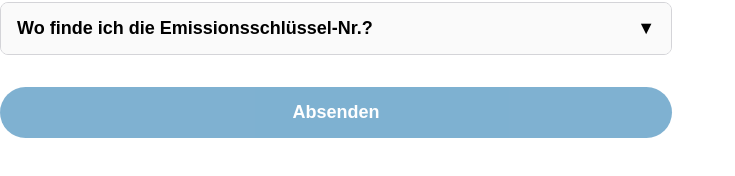
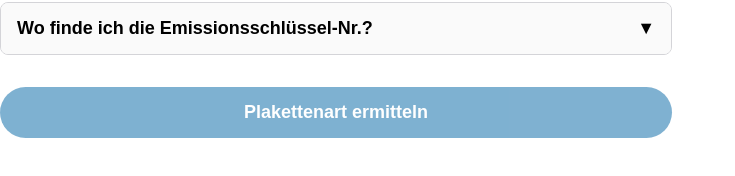
Before and after one commit to JahanzebKhan796/German-vehicle-emission-stickers, a Next.js app: page / in a window 1280 px wide. Shown: the part 310-486 px from the top of the page, without its empty margins (0-735 px from the left). Built offline with nearby package versions, Linux system fonts and the light colour scheme.

Commit message:
iframe changes 10

```diff
--- a/app/StickerForm.tsx
+++ b/app/StickerForm.tsx
@@ -500,7 +500,7 @@ export default function StickerForm({ rows }: { rows: string[][] }) {
             disabled={!allFieldsFilled}
             className="w-full py-3 rounded-full bg-[#0065a4] text-white font-semibold hover:bg-[#005a94] focus:ring-2 focus:ring-[#0065a4] focus:ring-offset-2 transition-colors disabled:opacity-50 disabled:cursor-not-allowed disabled:hover:bg-[#0065a4]"
           >
-            Absenden
+            Plakettenart ermitteln
           </button>
         </form>
       </div>
```
